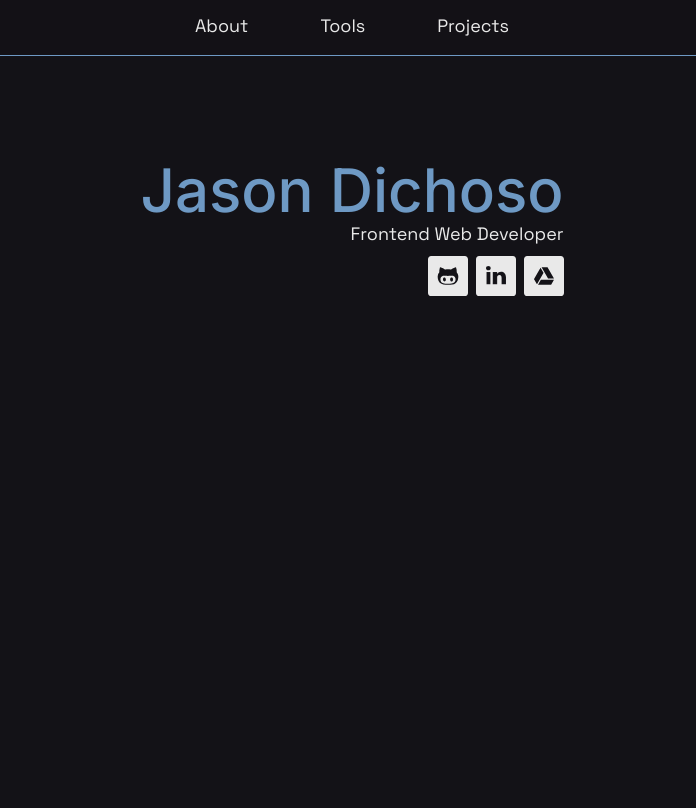
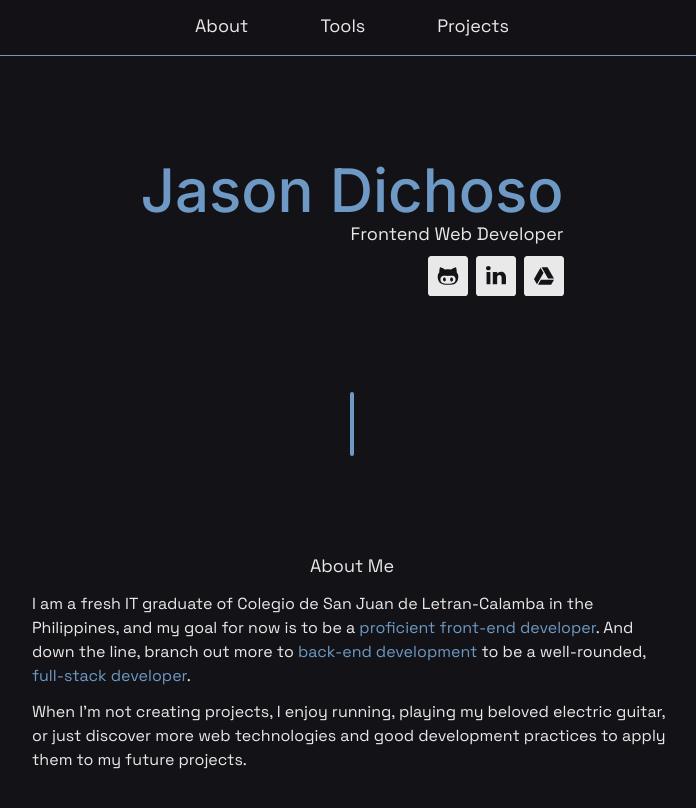
Before and after one commit to jdichh/portfolio-next, a Next.js app: page / in a window 1280 px wide. Shown: the top 808 px of the page, without its empty margins (288-984 px from the left). Built offline with nearby package versions, Linux system fonts and the light colour scheme.

Commit message:
added about me section

```diff
--- a/src/app/layout.tsx
+++ b/src/app/layout.tsx
@@ -18,7 +18,7 @@ export default function RootLayout({
   return (
     <html lang="en">
       <body
-        className={`${spaceGrotesk.className} bg-[#131217] text-[#E9E9E9] relative h-[5000px] max-w-[1920px] my-0 mx-auto pt-32 sm:pt-40`}
+        className={`${spaceGrotesk.className} bg-[#131217] text-[#E9E9E9] relative h-[5000px] max-w-[1920px] my-0 mx-auto pt-32 lg:pt-40`}
       >
         <Header />
         {children}
--- a/src/app/page.tsx
+++ b/src/app/page.tsx
@@ -1,8 +1,12 @@
 import About from "@/components/about";
+import Hero from "@/components/hero";
+import SectionDivider from "@/components/section-divider";
 
 export default function Home() {
   return (
-    <main className="flex justify-center items-center">
+    <main className="flex flex-col items-center">
+      <Hero />
+      <SectionDivider/>
       <About />
     </main>
   )
--- a/src/components/about.tsx
+++ b/src/components/about.tsx
@@ -1,76 +1,32 @@
 "use client";
 
-import Image from "next/image";
 import React from "react";
 import { motion } from "framer-motion";
-import { Inter } from "next/font/google";
-
-const inter = Inter({ subsets: ["latin"] });
 
 export default function About() {
   return (
-    <section>
-      <div className="flex justify-end items-end flex-col">
-        <motion.div
-          className="text-right"
-          initial={{ opacity: 0, scale: 0 }}
-          animate={{ opacity: 1, scale: 1 }}
-        >
-          <h1 className={`${inter.className} font-medium text-4xl text-[#6E99C4] sm:text-6xl`}>Jason Dichoso</h1>
-          <h2 className="text-md sm:text-lg">Frontend Web Developer</h2>
-        </motion.div>
-        <motion.div
-          className="flex gap-2 mt-2"
-          initial={{ opacity: 0, scale: 0 }}
-          animate={{ opacity: 1, scale: 1 }}
-        >
-          <a
-            href="https://github.com/jdichh/"
-            target="_blank"
-            className="transition duration-150 ease-in-out rounded-sm hover:bg-[#6E99C4]"
-            aria-label="Button to my GitHub profile"
-          >
-            <Image
-              src="/github.svg"
-              alt="Button to my GitHub profile"
-              width="40"
-              height="40"
-              priority={true}
-              className="object-cover"
-            />
-          </a>
-          <a
-            href="https://www.linkedin.com/in/jason-dichoso-a97a0026a/"
-            target="_blank"
-            className="transition duration-150 ease-in-out rounded-sm hover:bg-[#6E99C4]"
-            aria-label="Button to my LinkedIn profile"
-          >
-            <Image
-              src="/linkedin.svg"
-              alt="Button to my LinkedIn profile"
-              width="40"
-              height="40"
-              priority={true}
-              className="object-cover"
-            />
-          </a>
-          <a
-            href="https://drive.google.com/file/d/1xI6zzPzulVdK6j7MkZrNctBfWlnWAmwy/view?usp=drive_link"
-            target="_blank"
-            className="transition duration-150 ease-in-out rounded-sm hover:bg-[#6E99C4]"
-            aria-label="Button to my Resume document"
-          >
-            <Image
-              src="/resume.svg"
-              alt="Button to my Resume document"
-              width="40"
-              height="40"
-              priority={true}
-              className="object-cover"
-            />
-          </a>
-        </motion.div>
-      </div>
-    </section>
+    <motion.section
+      className="w-11/12 lg:w-6/12"
+      initial={{ y: 50, opacity: 0 }}
+      animate={{ y: 0, opacity: 1 }}
+    >
+      <h3 className="text-md lg:text-lg text-center mb-3 mt-12 lg:mt-0">
+        About Me
+      </h3>
+      <p className="mb-3">
+        I am a fresh IT graduate of Colegio de San Juan de Letran-Calamba in the
+        Philippines, and my goal for now is to be a{" "}
+        <span className="text-[#6E99C4]">proficient front-end developer</span>.
+        And down the line, branch out more to{" "}
+        <span className="text-[#6E99C4]">back-end development</span> to be a
+        well-rounded,
+        <span className="text-[#6E99C4]"> full-stack developer</span>.
+      </p>
+      <p className="mb-3">
+        When I'm not creating projects, I enjoy running, playing my beloved
+        electric guitar, or just discover more web technologies and good
+        development practices to apply them to my future projects.
+      </p>
+    </motion.section>
   );
 }
--- a/src/components/header.tsx
+++ b/src/components/header.tsx
@@ -14,12 +14,12 @@ export default function Header() {
         animate={{ y: 0, opacity: 1, x: "-50%" }}
       />
       <nav className="fixed left-1/2 -translate-x-1/2 top-0">
-        <ul className="flex w-[22rem] justify-center gap-6 sm:gap-12">
+        <ul className="flex w-[22rem] justify-center gap-6 lg:gap-12">
             {links.map(link => (
                 <motion.li key={link.hash} className="flex text-[#E9E9E9]"
                 initial={{ y: -50, opacity: 0 }}
                 animate={{ y: 0, opacity: 1 }}>
-                    <Link href={link.hash} className="transition duration-150 ease-in-out p-4 text-md sm:p-3 sm:text-lg hover:text-[#6E99C4]">{link.name}</Link>
+                    <Link href={link.hash} className="transition duration-150 ease-in-out p-4 text-md lg:p-3 lg:text-lg hover:text-[#6E99C4]">{link.name}</Link>
                 </motion.li>
             ))}
         </ul>
--- /dev/null
+++ b/src/components/hero.tsx
@@ -0,0 +1,76 @@
+"use client";
+
+import Image from "next/image";
+import React from "react";
+import { motion } from "framer-motion";
+import { Inter } from "next/font/google";
+
+const inter = Inter({ subsets: ["latin"] });
+
+export default function Hero() {
+  return (
+    <section>
+      <div className="flex justify-end items-end flex-col">
+        <motion.div
+          className="text-right"
+          initial={{ y: 50, opacity: 0 }}
+          animate={{ y: 0, opacity: 1 }}
+        >
+          <h1 className={`${inter.className} font-medium text-[#6E99C4] text-4xl lg:text-6xl`}>Jason Dichoso</h1>
+          <h2 className="text-md lg:text-lg">Frontend Web Developer</h2>
+        </motion.div>
+        <motion.div
+          className="flex gap-2 mt-2"
+          initial={{ y: 50, opacity: 0 }}
+          animate={{ y: 0, opacity: 1 }}
+        >
+          <a
+            href="https://github.com/jdichh/"
+            target="_blank"
+            className="transition duration-150 ease-in-out rounded-sm hover:bg-[#6E99C4]"
+            aria-label="Button to my GitHub profile"
+          >
+            <Image
+              src="/github.svg"
+              alt="Button to my GitHub profile"
+              width="40"
+              height="40"
+              priority={true}
+              className="object-cover"
+            />
+          </a>
+          <a
+            href="https://www.linkedin.com/in/jason-dichoso-a97a0026a/"
+            target="_blank"
+            className="transition duration-150 ease-in-out rounded-sm hover:bg-[#6E99C4]"
+            aria-label="Button to my LinkedIn profile"
+          >
+            <Image
+              src="/linkedin.svg"
+              alt="Button to my LinkedIn profile"
+              width="40"
+              height="40"
+              priority={true}
+              className="object-cover"
+            />
+          </a>
+          <a
+            href="https://drive.google.com/file/d/1xI6zzPzulVdK6j7MkZrNctBfWlnWAmwy/view?usp=drive_link"
+            target="_blank"
+            className="transition duration-150 ease-in-out rounded-sm hover:bg-[#6E99C4]"
+            aria-label="Button to my Resume document"
+          >
+            <Image
+              src="/resume.svg"
+              alt="Button to my Resume document"
+              width="40"
+              height="40"
+              priority={true}
+              className="object-cover"
+            />
+          </a>
+        </motion.div>
+      </div>
+    </section>
+  );
+}
--- /dev/null
+++ b/src/components/section-divider.tsx
@@ -0,0 +1,14 @@
+"use client";
+
+import React from "react";
+import { motion } from "framer-motion";
+
+export default function SectionDivider() {
+  return (
+    <motion.div
+      className="bg-[#6E99C4] my-24 h-16 w-1 rounded-full hidden lg:block"
+      initial={{ y: 50, opacity: 0 }}
+      animate={{ y: 0, opacity: 1 }}
+    ></motion.div>
+  );
+}
```
